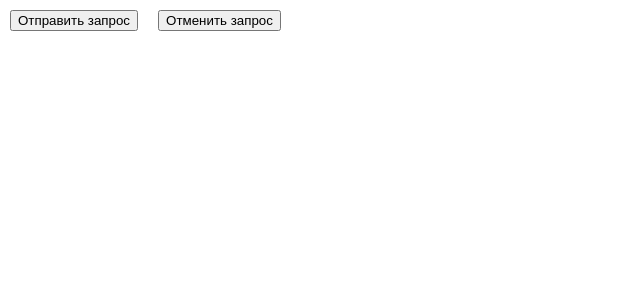
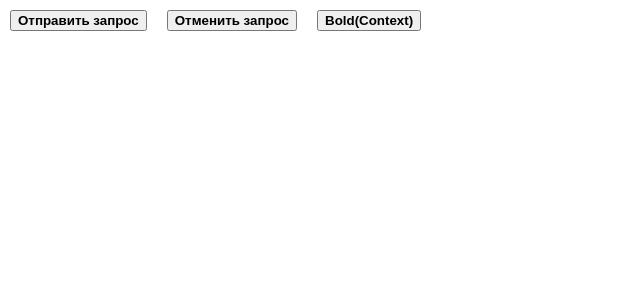
Before and after one commit to OlesBereshchuk/react-crash-course-o.bereshchuk, a React (Create React App) app: page / in a window 1280 px wide. Shown: the top 300 px of the page, without its empty margins (0-640 px from the left). Built offline with nearby package versions, Linux system fonts and the light colour scheme.

Commit message:
add context

```diff
--- a/src/App.js
+++ b/src/App.js
@@ -1,12 +1,16 @@
-import React, { Component } from 'react';
+import React, { Component, useState } from 'react';
 import Button from './components/Button';
+import { ButtonFontStyle } from './components/ButtonFontStyle';
 import './App.css';
 
 function App () {
+  const [ButtonFontStyleValue,setButtonFontStyleValue] = useState('bold');
   return (
     <div className="App">
         <div>
-          <Button/>
+          <ButtonFontStyle.Provider value={ButtonFontStyleValue}>
+            <Button/>
+          </ButtonFontStyle.Provider>
         </div>
     </div>
   );
--- a/src/components/Button.js
+++ b/src/components/Button.js
@@ -53,6 +53,9 @@ function Button () {
         <div className="ButtonWrapper">
           <ButtonMarkup name="Отменить запрос"   func={abortRequest} />
         </div>
+        <div className="ButtonWrapper">
+          <ButtonMarkup name="Bold(Context)"   func={abortRequest} />
+        </div>
         {showResponse &&
           <Suspense fallback={<div>Please, wait......</div>}>
             {<ShowResponseComponent response={users} />}
--- /dev/null
+++ b/src/components/ButtonFontStyle.js
@@ -0,0 +1,3 @@
+import React from 'react';
+
+export const ButtonFontStyle = React.createContext('bold')
--- a/src/components/ButtonMarkup.js
+++ b/src/components/ButtonMarkup.js
@@ -1,8 +1,14 @@
 import React from 'react';
+
+import { ButtonFontStyle } from './ButtonFontStyle';
 
 function ButtonMarkup(props){
   return (
-      <button onClick={props.func}>{props.name}</button>
+    <ButtonFontStyle.Consumer>
+      {(value) => (
+        <button onClick={props.func} style={{fontWeight: value}}>{props.name}</button>
+      )}
+    </ButtonFontStyle.Consumer>
     )
 }
 
```
